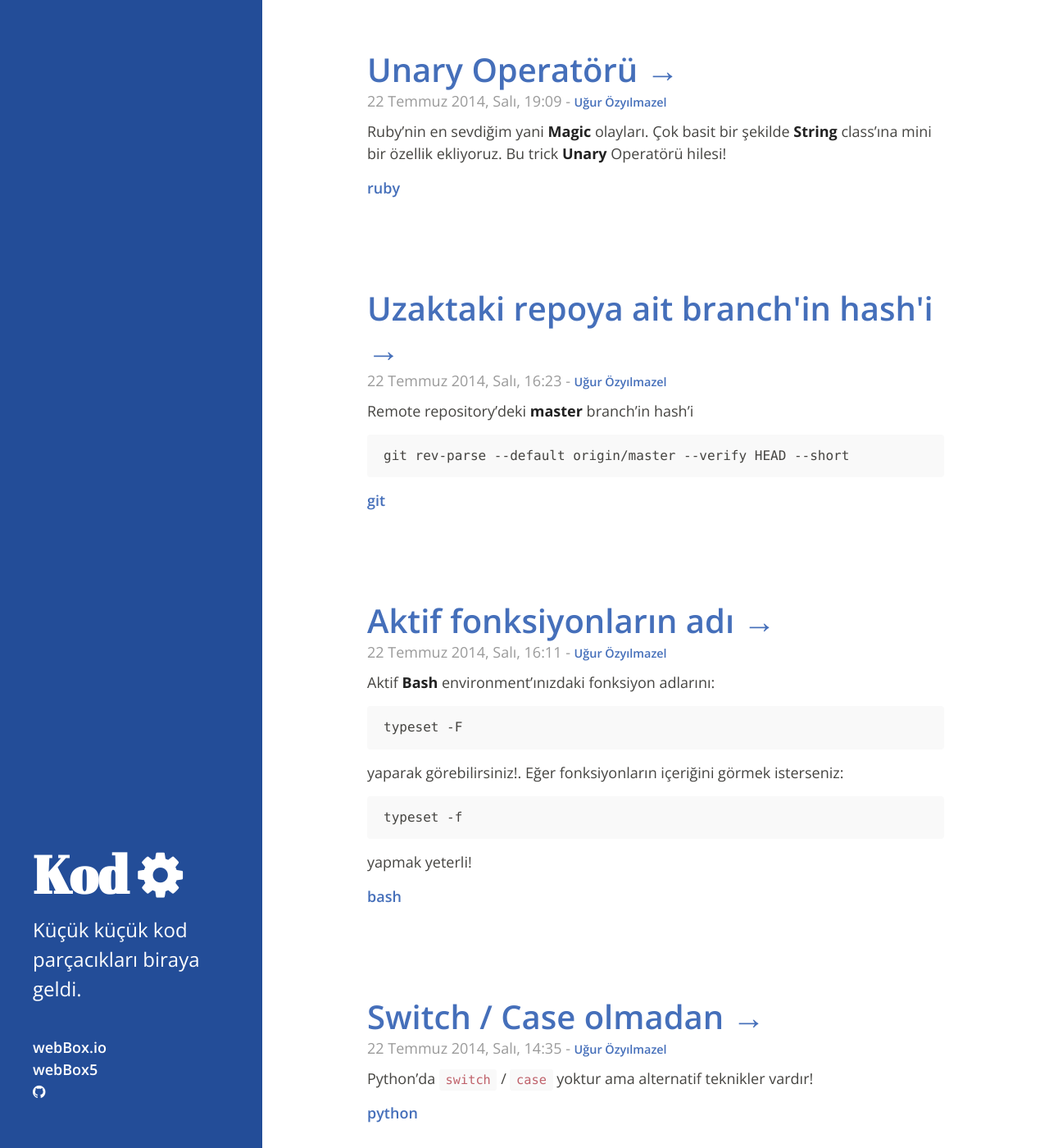
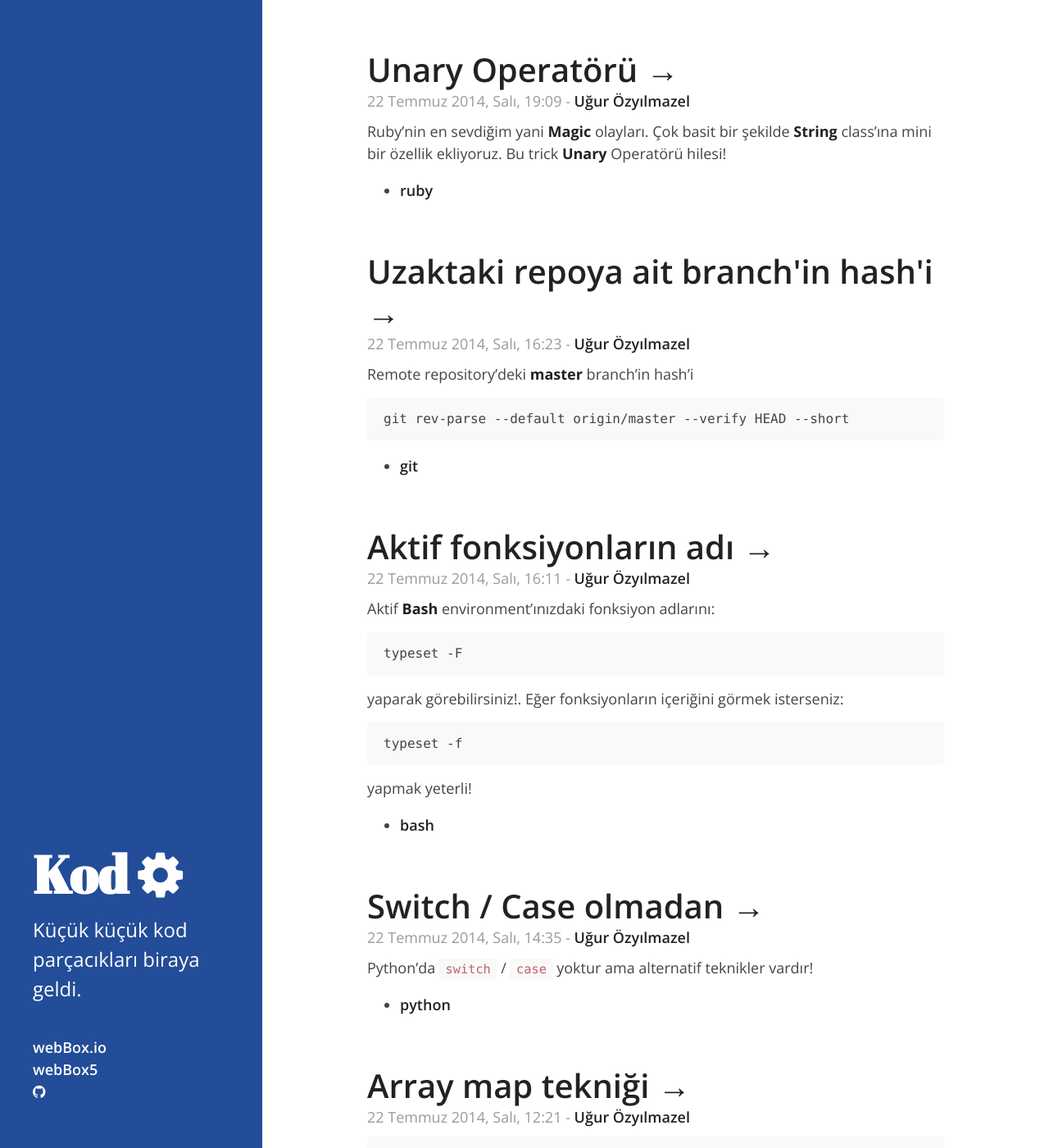
Before and after one commit to ramazantufekci/kod.webbox.io, a Jekyll site: the page built from index.html, in a window 1280 px wide and 1400 px high. Shown: the whole window at 82% size. Built offline with Jekyll 4.4.1, drawn with Linux system fonts in a browser that asks for light colours; nearby versions of some CDN libraries; Markdown is read by kramdown in place of the engine named in the settings; the list of posts is cut into pages by our own code.

Commit message:
scss enabled, wip

```diff
--- a/_layouts/default.html
+++ b/_layouts/default.html
@@ -3,7 +3,7 @@
 
   {% include head.html %}
 
-  <body class="theme-webbox">
+  <body class="webbox">
 
     <header class="masthead">
       <div class="masthead-inner">
--- a/public/css/custom.css
+++ /dev/null
@@ -1,52 +0,0 @@
-.theme-webbox .masthead {
-  background-color: #234D98;
-}
-.theme-webbox .container a,
-.theme-webbox .related-posts li a:hover {
-  color: #456fba;
-}
-
-.theme-webbox .post-date a {
-    font-size: .8em;
-}
-
-.theme-webbox .post h1 {
-    color: #456fba;
-}
-.theme-webbox .related h2 {
-    color: #6782dc;
-}
-
-.theme-webbox .related-posts small {
-    display: block;
-}
-
-.tag-index h1 {
-    color: #6782dc;
-}
-
-ul.tags {
-    list-style: none;
-    margin: 0;
-    padding: 0;
-}
-
-ul.tags li {
-    padding: 0;
-    display: inline;
-    float: left;
-}
-ul.tags li:after {
-    content: '\2219';
-    margin-left: .5em;
-    margin-right: .5em;
-}
-ul.tags li:last-child:after {
-    content: '';
-}
-
-@media (min-width: 990px) {
-  .post {
-    margin-bottom: 150px;
-  }
-}
--- /dev/null
+++ b/public/css/custom.scss
@@ -0,0 +1,61 @@
+---
+---
+
+$webbox-color: #234D98;
+.webbox {
+  .masthead {
+    background-color: $webbox-color;
+  }
+}
+/*.theme-webbox .masthead {*/
+/*  background-color: #234D98;*/
+/*}*/
+/*.theme-webbox .container a,*/
+/*.theme-webbox .related-posts li a:hover {*/
+/*  color: #456fba;*/
+/*}*/
+/**/
+/*.theme-webbox .post-date a {*/
+/*    font-size: .8em;*/
+/*}*/
+/**/
+/*.theme-webbox .post h1 {*/
+/*    color: #456fba;*/
+/*}*/
+/*.theme-webbox .related h2 {*/
+/*    color: #6782dc;*/
+/*}*/
+/**/
+/*.theme-webbox .related-posts small {*/
+/*    display: block;*/
+/*}*/
+/**/
+/*.tag-index h1 {*/
+/*    color: #6782dc;*/
+/*}*/
+/**/
+/*ul.tags {*/
+/*    list-style: none;*/
+/*    margin: 0;*/
+/*    padding: 0;*/
+/*}*/
+/**/
+/*ul.tags li {*/
+/*    padding: 0;*/
+/*    display: inline;*/
+/*    float: left;*/
+/*}*/
+/*ul.tags li:after {*/
+/*    content: '\2219';*/
+/*    margin-left: .5em;*/
+/*    margin-right: .5em;*/
+/*}*/
+/*ul.tags li:last-child:after {*/
+/*    content: '';*/
+/*}*/
+/**/
+/*@media (min-width: 990px) {*/
+/*  .post {*/
+/*    margin-bottom: 150px;*/
+/*  }*/
+/*}*/
```
